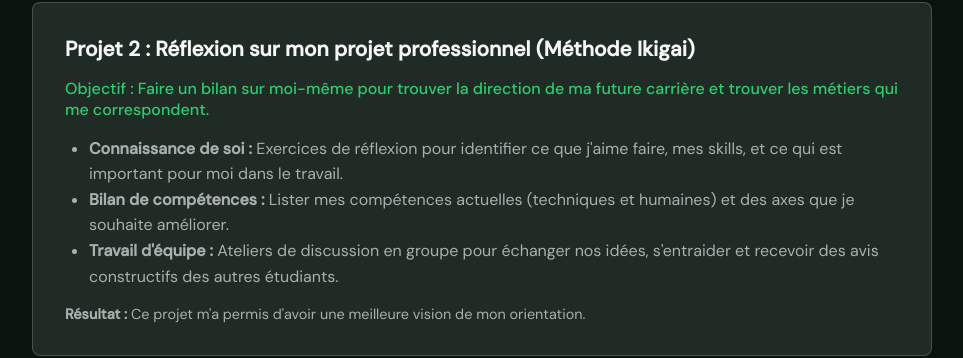
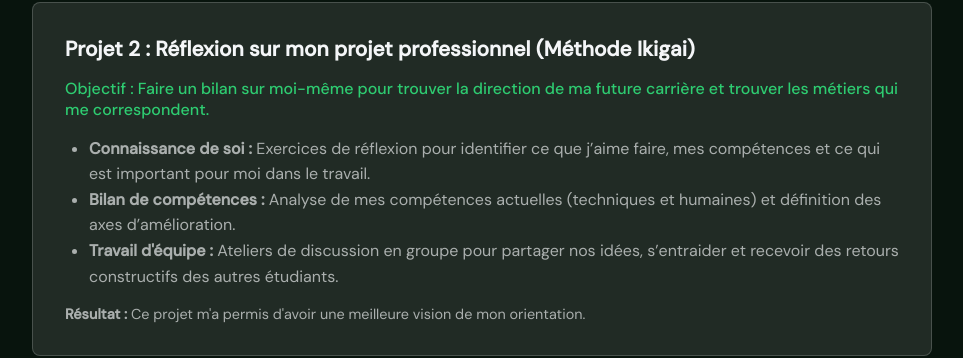
Before and after one commit to pauldogliani/portfolio, a plain HTML site: page index.html in a window 1280 px wide. Shown: the part 2409-2767 px from the top of the page, without its empty margins (158-1121 px from the left). Drawn offline with nearby package versions, Linux system fonts and the light colour scheme.

Commit message:
Update index.html

```diff
--- a/index.html
+++ b/index.html
@@ -578,9 +578,9 @@
           <h3 style="color: var(--white); margin-bottom: 1rem; font-size: 1.3rem;">Projet 2 : Réflexion sur mon projet professionnel (Méthode Ikigai)</h3>
           <p style="color: var(--blue-light); margin-bottom: 1rem; font-weight: 500;">Objectif : Faire un bilan sur moi-même pour trouver la direction de ma future carrière et trouver les métiers qui me correspondent.</p>
           <ul style="color: var(--muted); margin-left: 1.5rem; line-height: 1.6; margin-bottom: 1rem;">
-            <li><strong>Connaissance de soi :</strong> Exercices de réflexion pour identifier ce que j'aime faire, mes skills, et ce qui est important pour moi dans le travail.</li>
-            <li><strong>Bilan de compétences :</strong> Lister mes compétences actuelles (techniques et humaines) et des axes que je souhaite améliorer.</li>
-            <li><strong>Travail d'équipe :</strong> Ateliers de discussion en groupe pour échanger nos idées, s'entraider et recevoir des avis constructifs des autres étudiants.</li>
+            <li><strong>Connaissance de soi :</strong> Exercices de réflexion pour identifier ce que j’aime faire, mes compétences et ce qui est important pour moi dans le travail.</li>
+            <li><strong>Bilan de compétences :</strong> Analyse de mes compétences actuelles (techniques et humaines) et définition des axes d’amélioration.</li>
+            <li><strong>Travail d'équipe :</strong> Ateliers de discussion en groupe pour partager nos idées, s’entraider et recevoir des retours constructifs des autres étudiants.</li>
           </ul>
           <p style="color: var(--muted); font-size: 0.9rem;"><strong>Résultat :</strong> Ce projet m'a permis d'avoir une meilleure vision de mon orientation.</p>
         </div>
```
